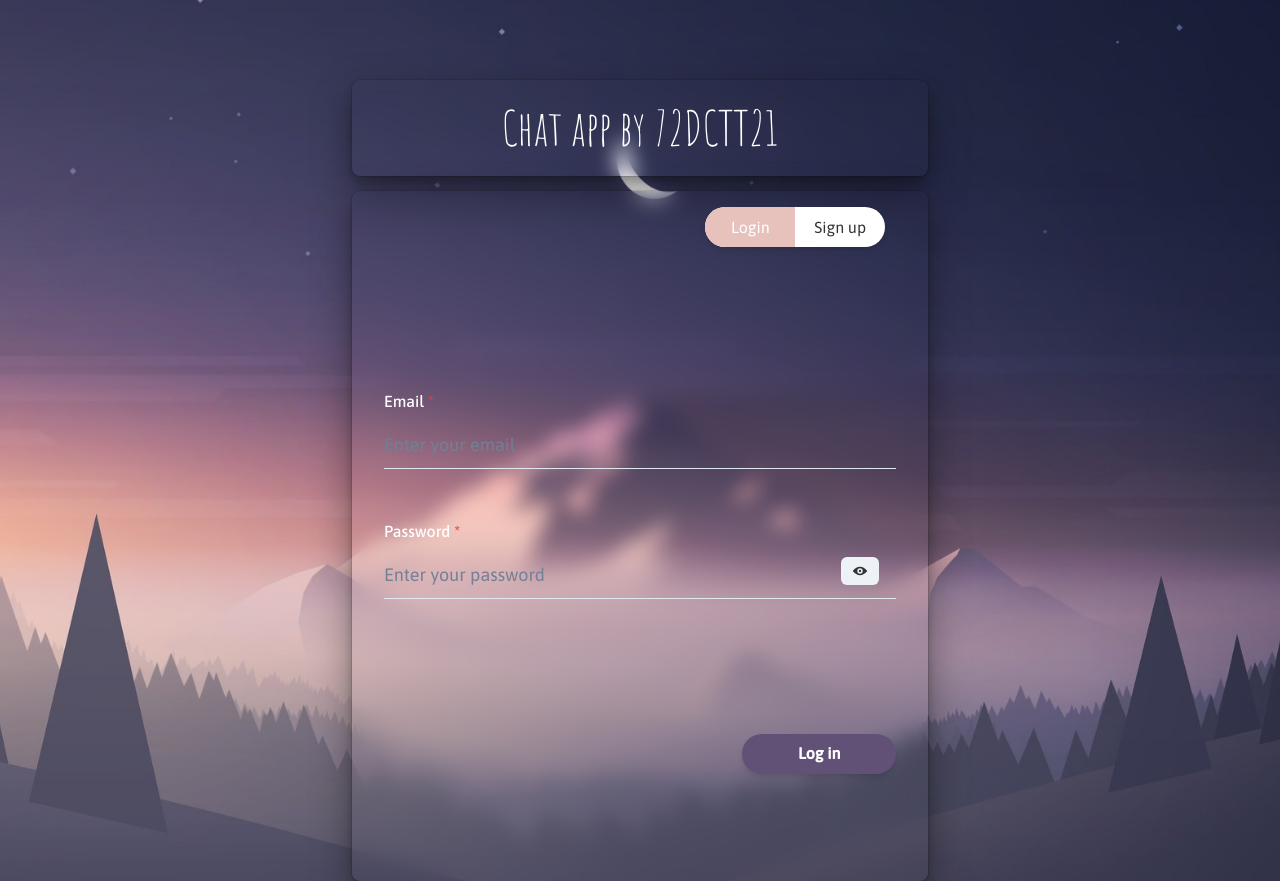
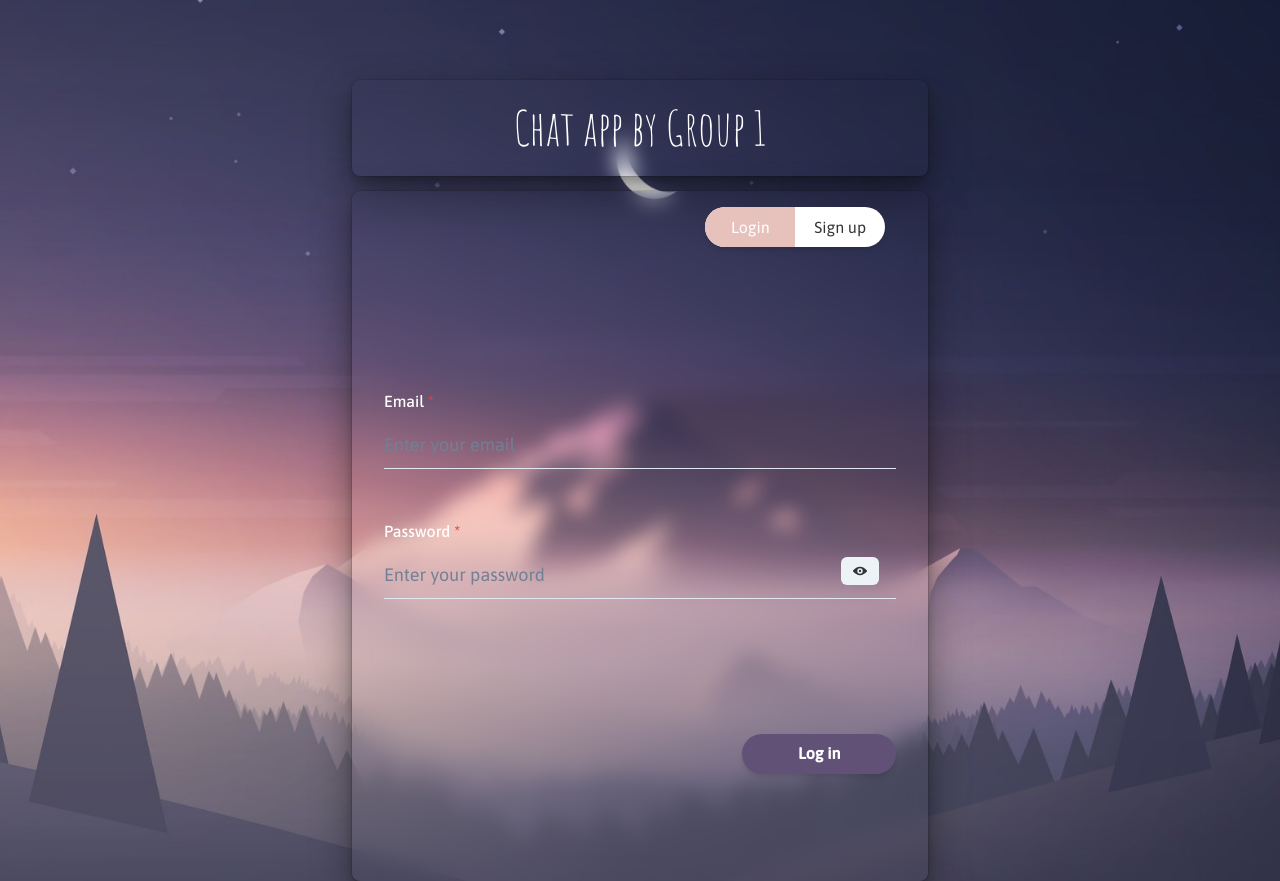
Before and after one commit to chienthan-03/tik-tak-chat-fe, a React (Create React App) app: page / in a window 1280 px wide. Built offline with nearby package versions, Linux system fonts and the light colour scheme; no server answers; a web font is replaced by a local one.

Commit message:
Update homePage.js

```diff
--- a/src/Page/homePage.js
+++ b/src/Page/homePage.js
@@ -36,7 +36,7 @@ const HomePage = () => {
         style={{ backgroundImage: "transparent", backdropFilter: "blur(10px)" }}
       >
         <Text fontFamily="Amatic SC" fontSize="5xl">
-          Chat app by 72DCTT21
+          Chat app by Group 1
         </Text>
       </Box>
       <Box
```
